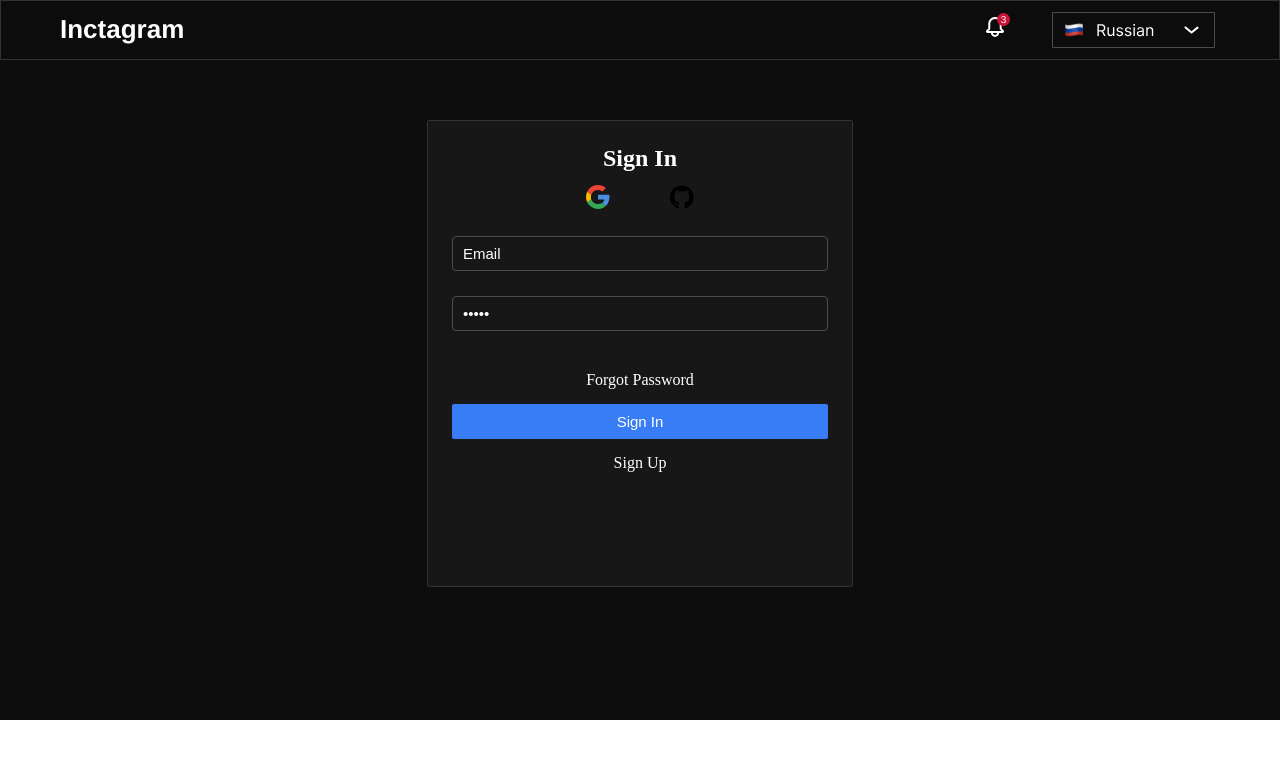
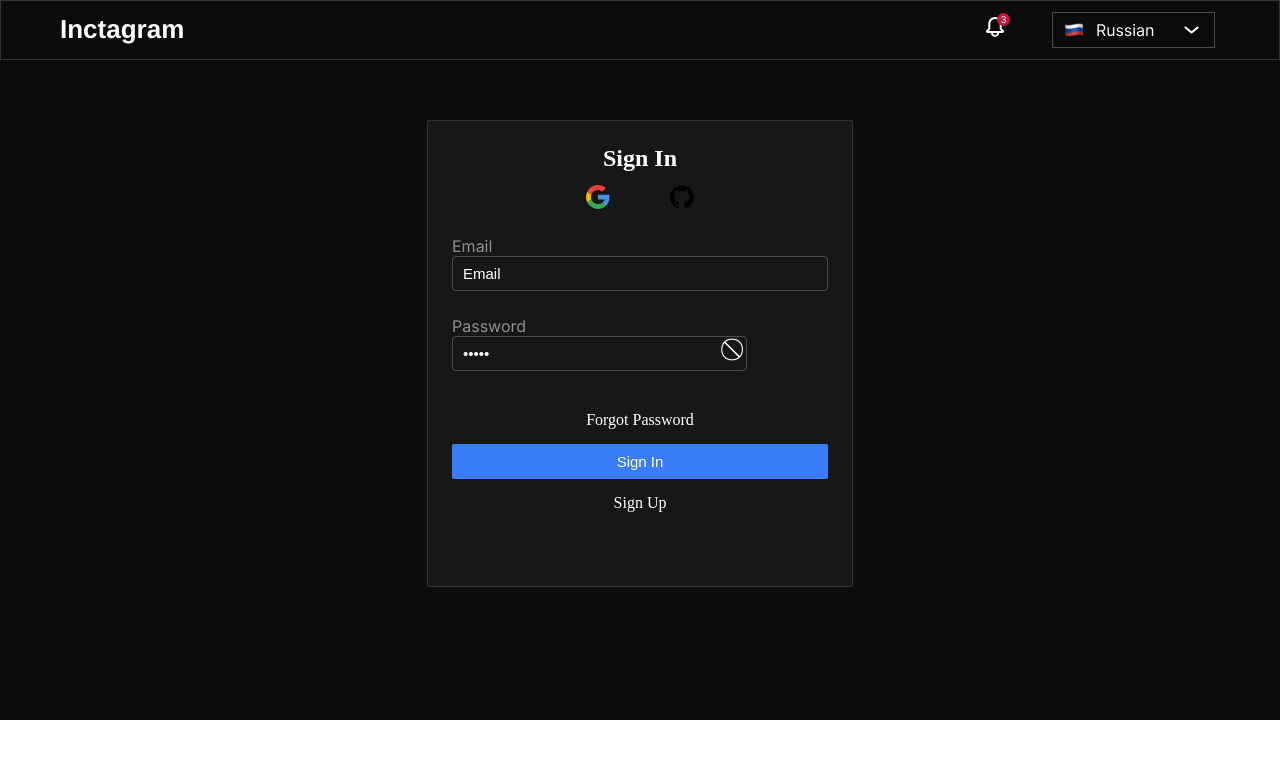
Before and after one commit to FightersForJustice/inctagram, a Next.js app: page /auth/login in a window 1280 px wide. Shown: the top 758 px of the page. Built offline with nearby package versions, Linux system fonts and the light colour scheme.

Commit message:
refactor: replace login inputs with common inputs

```diff
--- a/components/auth/Login/FormFields/EmailFormField.tsx
+++ b/components/auth/Login/FormFields/EmailFormField.tsx
@@ -1,6 +1,7 @@
 import React from 'react';
 import * as Form from '@radix-ui/react-form';
 import s from '../LoginForm.module.css'
+import { MainInput } from '@/components/common/Inputs/Inputs';
 
 type EmailFormFieldProps = {
     register: any;
@@ -22,19 +23,19 @@ const EmailFormField: React.FC<EmailFormFieldProps> = ({ register, errors }) =>
                 )}
             </div>
             <Form.Control asChild>
-                <input
-                    className={s.Input}
+                <MainInput
                     defaultValue="Email"
                     type="email"
                     id="email"
-                    {...register('email', {
+                    label='Email'
+                    validation={{...register('email', {
                         required: true,
                         maxLength: 40,
                         pattern: {
                             value: /^[A-Z0-9._%+-]+@[A-Z0-9.-]+\.[A-Z]{2,}$/i,
                             message: 'Invalid email address',
                         },
-                    })}
+                    })}}
                 />
             </Form.Control>
         </Form.Field>
--- a/components/auth/Login/FormFields/PasswordFormField.tsx
+++ b/components/auth/Login/FormFields/PasswordFormField.tsx
@@ -1,6 +1,7 @@
 import React from 'react';
 import * as Form from '@radix-ui/react-form';
 import s from '../LoginForm.module.css'
+import { PasswordInput } from '@/components/common/Inputs/Inputs';
 
 type PasswordFormFieldProps = {
     register: any;
@@ -21,12 +22,11 @@ const PasswordFormField: React.FC<PasswordFormFieldProps> = ({ register, errors
                 )}
             </div>
             <Form.Control asChild>
-                <input
-                    className={s.Input}
+                <PasswordInput
                     defaultValue="Email"
-                    type="password"
                     id="password"
-                    {...register('password', { required: true, minLength: 8 })}
+                    label='Password'
+                    validation={{...register('password', { required: true, minLength: 8 })}}
                 />
             </Form.Control>
         </Form.Field>
```
